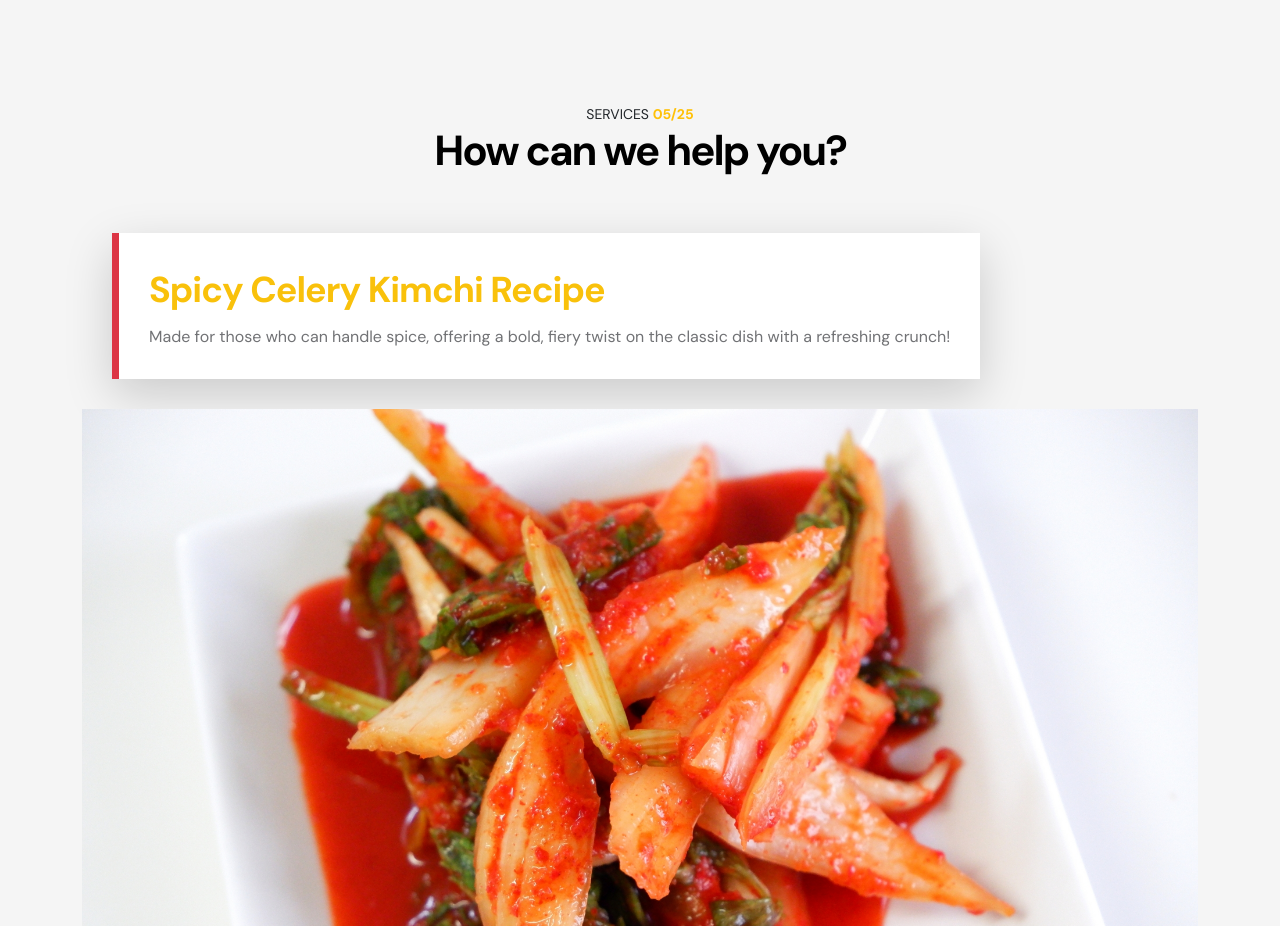
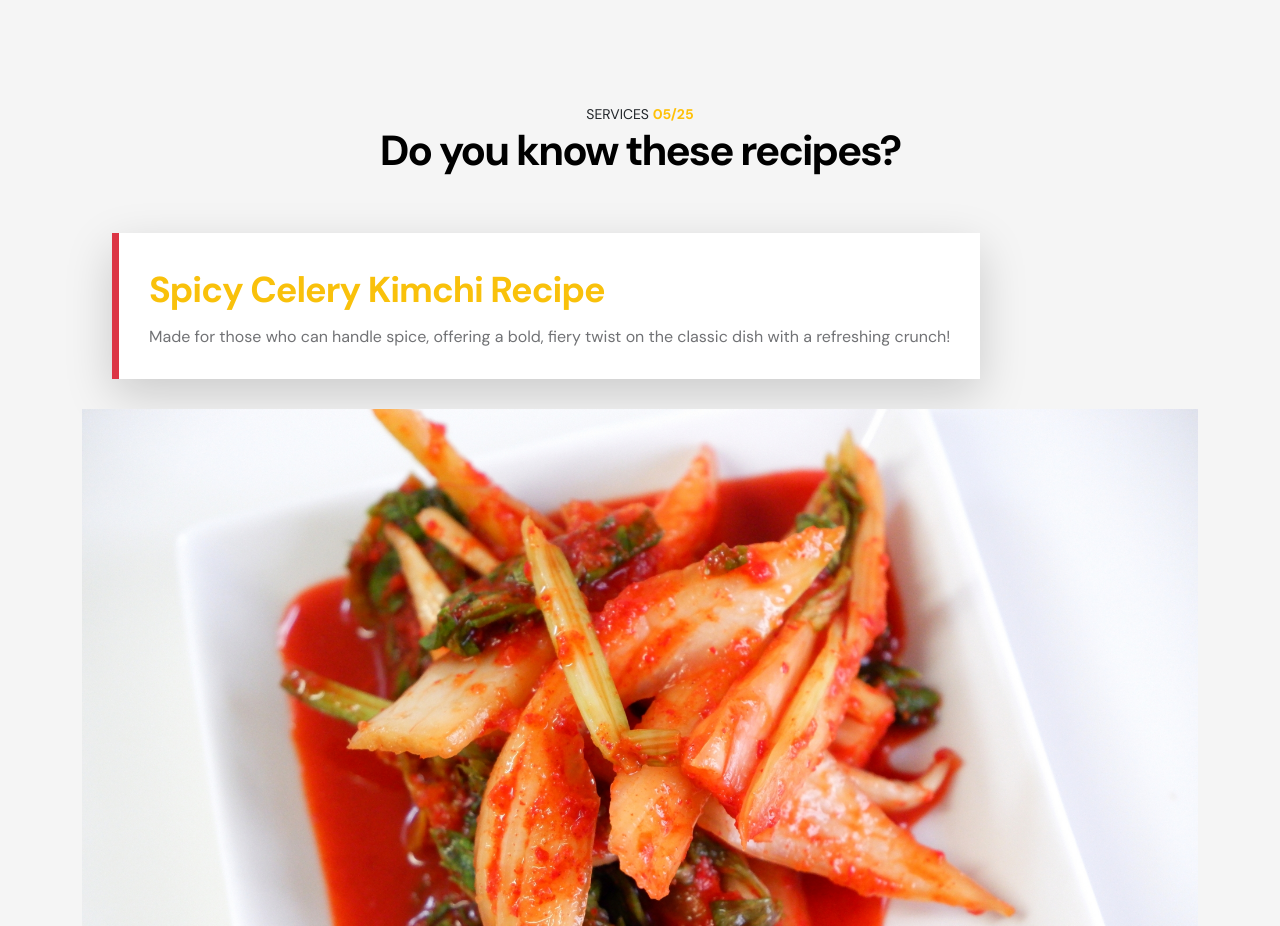
Before and after one commit to ShaeEh/KimCeleryKimchi, a plain HTML site: page index.html in a window 1280 px wide. Shown: the part 2360-3286 px from the top of the page. Drawn offline with Linux system fonts and the light colour scheme.

Commit message:
Update index.html

```diff
--- a/index.html
+++ b/index.html
@@ -235,7 +235,7 @@
                         <div class="col-lg-10 col-12 text-center mx-auto mb-5">
                             <small class="small-title">Services <strong class="text-warning">05/25</strong></small>
 
-                            <h2>How can we help you?</h2>
+                            <h2>Do you know these recipes?</h2>
 
                         </div>
 
```
